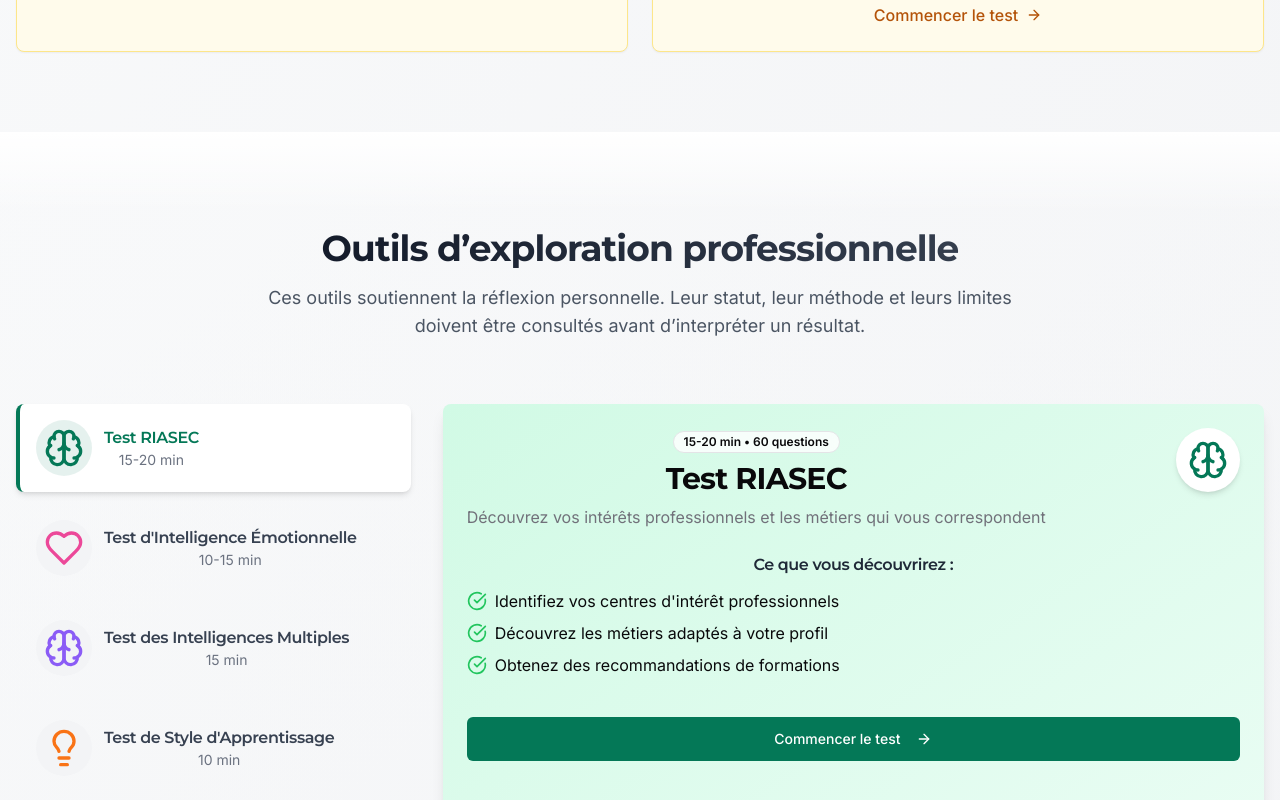
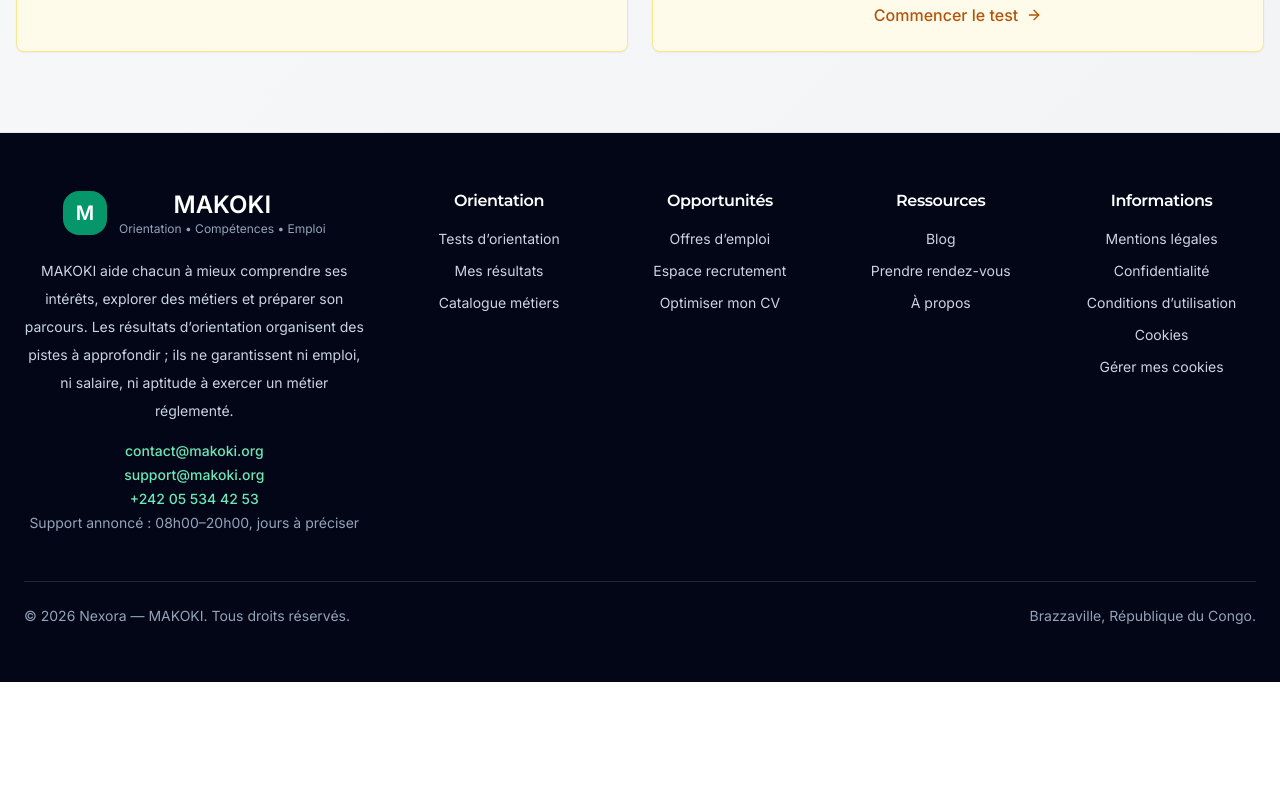
Before and after one commit to guetchou/orientationpro, a React (Vite) app: page /tests in a window 1280 px wide. Shown: the part 1180-1980 px from the top of the page. After the commit the page ends 1862 px from the top, so only its background shows below. Built offline with nearby package versions, Linux system fonts and the light colour scheme; no server answers.

Commit message:
fix(tests): supprimer le doublon de liste sur /tests
La page /tests affichait la grille complete des tests PUIS le teaser home
<TestsSection /> (avec son bouton Voir tous les tests renvoyant vers /tests
lui-meme). Retrait du teaser : la page ne liste plus les tests deux fois.

```diff
--- a/src/pages/Tests.tsx
+++ b/src/pages/Tests.tsx
@@ -1,4 +1,3 @@
-import { TestsSection } from "@/components/home/TestsSection";
 import { ChatBot } from "@/components/chat/ChatBot";
 import { Link } from "react-router-dom";
 import { Card } from "@/components/ui/card";
@@ -243,7 +242,6 @@ export default function Tests() {
             </Card>
           </div>
         </div>
-        <TestsSection />
       </main>
       <ChatBot />
     </div>
```
